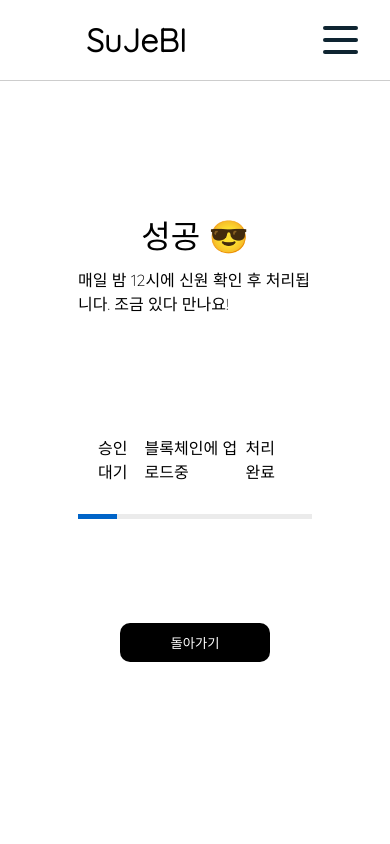
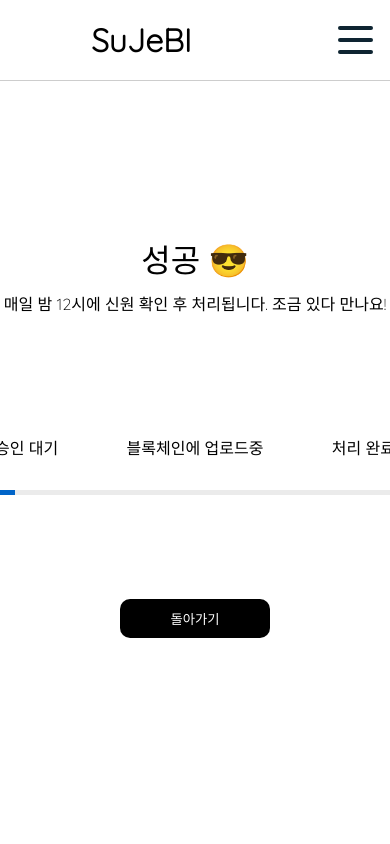
Before and after one commit to sjsh-sujebi/wapt-frontend, a React (Create React App) app: page /processing in a window 390 px wide. Shown: the top 844 px of the page. Built offline with nearby package versions, Linux system fonts and the light colour scheme.

Commit message:
a more responsive design

```diff
--- a/src/components/HomePage.tsx
+++ b/src/components/HomePage.tsx
@@ -23,7 +23,7 @@ function getCompliments(setCompliments: (compliments: Compliment[]) => void, has
             const myDate = new Date(parseInt(c.timestamp))
             const date = myDate.getFullYear() + "/" + (myDate.getMonth() + 1) + "/" + myDate.getDate() + " " + myDate.getHours() + "시 " + myDate.getMinutes() + "분";
 
-            return { from: c.from, message: c.message, timestamp: date }
+            return { from: c.from.slice(0, 8), message: c.message, timestamp: date }
         }).reverse())
     })
 }
@@ -52,7 +52,7 @@ export default function HomePage() {
             <h1 className="mdownfont">나의 칭찬 리스트</h1>
             { compliments.map(c =>
                 <div className="hp_compliment_card">
-                    <h2 className="hp_compliment_title"><span className="upfont">From</span>: {c.from}</h2>
+                    <p className="hp_compliment_title">발행자: <span className="mdownfont">{c.from}</span></p>
                     <p className="hp_compliment_timestamp">발행 시각: <span className="sdownfont">{c.timestamp}</span></p>
                     <p className="hp_compliment_msg">칭찬 내용: <span className="sdownfont">{c.message}</span></p>
                 </div>)
--- a/src/components/Processing.tsx
+++ b/src/components/Processing.tsx
@@ -6,8 +6,8 @@ export default function Processing() {
 
     useEffect(() => {
         if (hash) {
-            (document.querySelector(".pr_done") as HTMLSpanElement).style.width = "60vw";
-            (document.querySelector(".pr_not_done") as HTMLSpanElement).style.width = "0vw";
+            (document.querySelector(".pr_done") as HTMLSpanElement).style.width = "100%";
+            (document.querySelector(".pr_not_done") as HTMLSpanElement).style.width = "0%";
         }
     }, [])
 
--- a/src/components/ProcessingCompliment.tsx
+++ b/src/components/ProcessingCompliment.tsx
@@ -8,8 +8,8 @@ function submitCompliment(value: string, hash: string, myHash: string, setSucces
             'Content-Type': 'application/json'
         }
     }).then(res => {
-        (document.querySelector(".pr_done") as HTMLSpanElement).style.width = "60vw";
-        (document.querySelector(".pr_not_done") as HTMLSpanElement).style.width = "0vw";
+        (document.querySelector(".pr_done") as HTMLSpanElement).style.width = "100%";
+        (document.querySelector(".pr_not_done") as HTMLSpanElement).style.width = "9%";
         (document.querySelector(".pr_title_card") as HTMLDivElement).style.marginBottom = "15px";
         (document.querySelector(".pr_title_card > h1") as HTMLDivElement).innerHTML = "블록체인에 칭찬 등록 완료!";
         (document.querySelector(".pr_title_card > div") as HTMLDivElement).style.display = "none"
@@ -46,8 +46,8 @@ export default function ProcessingCompliment({ msg, hashTo }: { msg: string, has
         }
 
         submitCompliment(msg, hashTo, hash, setSuccess);
-        (document.querySelector(".pr_done") as HTMLSpanElement).style.width = "30vw";
-        (document.querySelector(".pr_not_done") as HTMLSpanElement).style.width = "30vw";
+        (document.querySelector(".pr_done") as HTMLSpanElement).style.width = "50%";
+        (document.querySelector(".pr_not_done") as HTMLSpanElement).style.width = "50%";
     }, [hash])
 
     return (
--- a/src/components/Verify.tsx
+++ b/src/components/Verify.tsx
@@ -46,7 +46,7 @@ export default function HomePage() {
 
     const default_return = (
         <div className="vf_container">
-            <h1>SuJeBI로 친구 칭찬하기</h1>
+            <h1 className="vf_title"><span className="upfont">SuJeBI</span>로 친구 칭찬하기</h1>
             <button className="vf_qr" onClick={() => startQR(setStatus, setStudentHash, setSuccess)}>칭찬 받을 친구의 QR 코드 촬영</button>
 
             <video id="video" className="vf_video" style={status == 1 ? {display: "block"} : {display: "none"}}></video>
--- a/src/styles/BottomFooter.css
+++ b/src/styles/BottomFooter.css
@@ -8,6 +8,7 @@ footer {
     justify-content: center;
     flex-direction: column;
     margin-top: 100px;
+    min-width: 360px;
 }
 
 footer > p > a {
--- a/src/styles/HomePage.css
+++ b/src/styles/HomePage.css
@@ -27,9 +27,15 @@
     padding: 40px;
     border-radius: 10px;
     margin-bottom: 40px;
+    width: calc(80vw - 80px);
+    font-size: 1.3rem;
 }
 
 .hp_compliment_card:hover {
     background-color: aliceblue;
     cursor: pointer;
 }
+
+@media screen and (max-width: 850px){
+
+}
--- a/src/styles/MainPage.css
+++ b/src/styles/MainPage.css
@@ -8,10 +8,19 @@
 
 .mp_title_card {
     animation: godown 2s;
+    max-width: 850px;
 }
 
 .mp_get_help_btn, .mp_get_started_btn {
     animation: goup 2s;
+}
+
+@media screen and (max-width: 850px){
+    .mp_title_card {
+        animation: godown 2s;
+        max-width: 80vw;
+        margin-bottom: 50px;
+    }
 }
 
 @keyframes godown {
--- a/src/styles/Processing.css
+++ b/src/styles/Processing.css
@@ -33,28 +33,44 @@
 
 .pr_container {
     min-height: 80vh;
-    width: 60vw;
+    width: 80vw;
     display: flex;
     justify-content: center;
     flex-direction: column;
     justify-self: center;
+    min-width: 400px;
 }
 
 .pr_status_text {
     display: flex;
-    justify-content: space-around;
+    justify-content: space-between;
+    max-width: 800px;
     margin: 20px;
+    margin-left: auto;
+    margin-right: auto;
+    width: 100%;
+    justify-self: center;
+}
+
+.pr_status_text > div {
+    display: inline-block;
+}
+
+.pr_status_bar {
+    max-width: 800px;
+    width: 100%;
+    align-self: center;
 }
 
 .pr_status_bar > .pr_done {
-    width: 10vw;
+    width: 5%;
     display: inline-block;
     height: 5px;
     background-color: rgb(0, 100, 200)
 }
 
 .pr_status_bar > .pr_not_done {
-    width: 50vw;
+    width: 95%;
     display: inline-block;
     height: 5px;
     background-color: rgb(235, 235, 235)
--- a/src/styles/TopNav.css
+++ b/src/styles/TopNav.css
@@ -7,7 +7,7 @@
     display: flex;
     padding: 20px;
     align-items: center;
-    min-width: 400px;
+    min-width: 420px;
     justify-content: space-around;
     border-bottom: 1px solid var(--nav-color);
 }
--- a/src/styles/Verify.css
+++ b/src/styles/Verify.css
@@ -1,6 +1,5 @@
 .vf_container {
     display: flex;
-    height: 80vh;
     flex-direction: column;
     align-items: center;
 }
@@ -13,8 +12,8 @@
     background-color: black;
     color: white;
     padding: 20px;
-    bottom: 50px;
-    position: absolute;
+    /* bottom: 50px; */
+    /* position: absolute; */
     border: none;
     border-radius: 10px;
     margin: 40px 0 40px 0;
@@ -29,11 +28,12 @@
 .vf_success {
     background-color: rgb(134, 194, 134);
     border-radius: 10px;
-    height: 50px;
+    height: 35px;
     display: flex;
     padding: 10px 30px;
     align-items: center;
-    width: 500px;
+    width: calc(80vw - 20px);
+    max-width: 380px;
 }
 
 .vf_new_input_card {
@@ -46,18 +46,24 @@
 }
 
 .vf_video {
-    position: absolute;
-    top: 20vh;
-    left: 25vw;
-    width: 50vw;
+    position: relative;
+    top: 0;
+    left: 0;
+    bottom: 0;
+    right: 0;
+    width: 60vw;
 }
 
 .vf_new_input {
     border-radius: 10px;
-    padding: 10px;
-    border: 2px solid black;
+    padding: 15px 20px;
+    border: 1px solid rgba(0,0,0,0.4);
+    outline: 0;
+    box-shadow: 0 3px 3px rgba(0,0,0,0.3);
     margin: 10px;
-    width: 400px;
+    max-width: 400px;
+    width: 80vw;
+
 }
 
 .vf_submit {
@@ -74,3 +80,10 @@
     transform: scale(1.1);
     cursor: pointer;
 }
+
+@media screen and (max-width: 500px) {
+    .vf_title {
+        font-size: 1.5rem;
+        margin: 50px 0px !important;
+    }
+}
```
